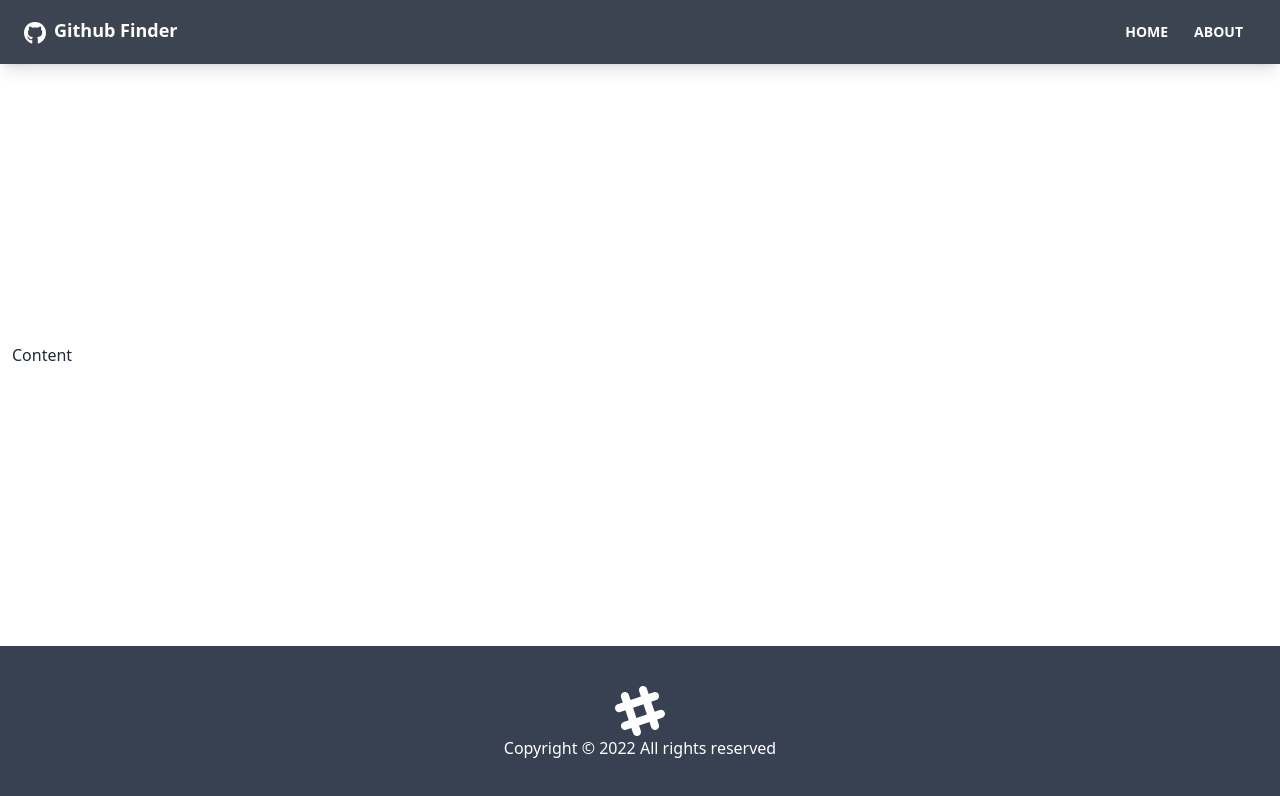
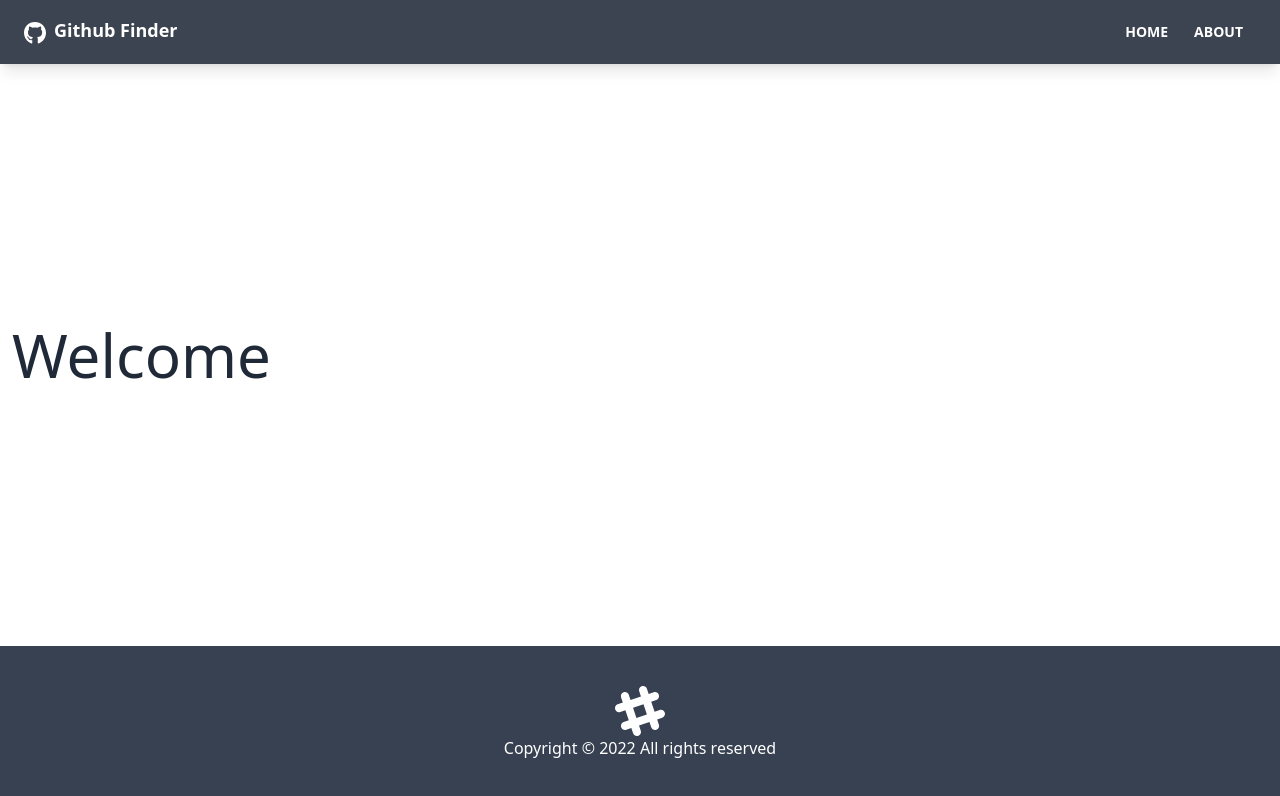
Before and after one commit to ivanolmo/github-finder, a React (Create React App) app: page / in a window 1280 px wide. Shown: the top 796 px of the page. Built offline with nearby package versions, Linux system fonts and the light colour scheme.

Commit message:
Add routes to main App file.

```diff
--- a/src/App.js
+++ b/src/App.js
@@ -1,4 +1,8 @@
-import { BrowserRouter as Router, Route } from 'react-router-dom';
+import { BrowserRouter as Router, Routes, Route } from 'react-router-dom';
+
+import Home from './pages/Home';
+import About from './pages/About';
+import NotFound from './pages/NotFound';
 import Navbar from './components/layout/Navbar';
 import Footer from './components/layout/Footer';
 
@@ -7,7 +11,13 @@
     <Router>
       <div className='flex flex-col justify-between h-screen'>
         <Navbar />
-        <main className='container mx-auto px-3 pb-12'>Content</main>
+        <main className='container mx-auto px-3 pb-12'>
+          <Routes>
+            <Route path='/' element={<Home />} />
+            <Route path='/about' element={<About />} />
+            <Route path='/*' element={<NotFound />} />
+          </Routes>
+        </main>
         <Footer />
       </div>
     </Router>
```
